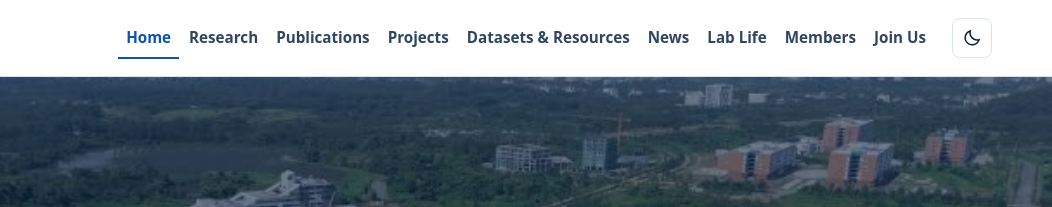
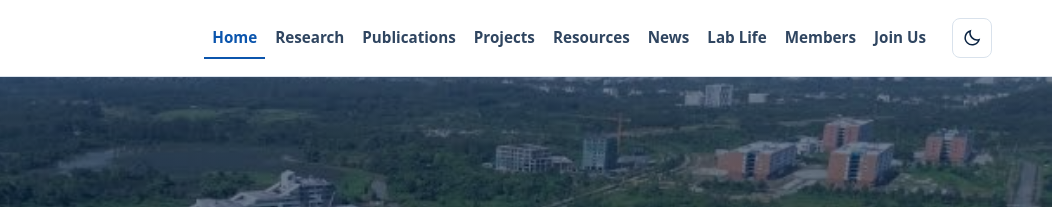
Before and after one commit to pairs-lab/pairs-lab.github.io, a plain HTML site: page index.html in a window 1280 px wide. Shown: the top 207 px of the page, 228-1280 px from the left. Drawn offline with Linux system fonts and the light colour scheme.

Commit message:
update resouces

```diff
--- a/index.html
+++ b/index.html
@@ -21,7 +21,7 @@
 <a class="skip-link" href="#main">Skip to content</a>
 <header class="site-header"><div class="shell header-row">
 <a class="brand" href="./"><img class="logo-light" src="images/brand/pairs-lab-horizontal.png" width="164" height="48" alt="PAIRS Lab — Perception, Autonomy, and Intelligent Robotics Systems Lab"><img class="logo-dark" src="images/brand/pairs-lab-horizontal-dark.png" width="164" height="48" alt="PAIRS Lab — Perception, Autonomy, and Intelligent Robotics Systems Lab"></a>
-<nav class="site-nav" id="site-nav" aria-label="Main navigation"><a href="./" aria-current="page">Home</a><a href="research/">Research</a><a href="publications/">Publications</a><a href="projects/">Projects</a><a href="datasets/">Datasets &amp; Resources</a><a href="news/">News</a><a href="life/">Lab Life</a><a href="people/">Members</a><a href="join/">Join Us</a></nav>
+<nav class="site-nav" id="site-nav" aria-label="Main navigation"><a href="./" aria-current="page">Home</a><a href="research/">Research</a><a href="publications/">Publications</a><a href="projects/">Projects</a><a href="datasets/">Resources</a><a href="news/">News</a><a href="life/">Lab Life</a><a href="people/">Members</a><a href="join/">Join Us</a></nav>
 <div class="header-tools"><button class="theme-toggle" type="button" data-theme-toggle aria-label="Switch to dark theme"><svg class="moon" viewBox="0 0 24 24" fill="none" stroke="currentColor" stroke-width="1.8" aria-hidden="true"><path d="M20.5 14A8.5 8.5 0 0 1 10 3.5 8.5 8.5 0 1 0 20.5 14Z"/></svg><svg class="sun" viewBox="0 0 24 24" fill="none" stroke="currentColor" stroke-width="1.8" aria-hidden="true"><circle cx="12" cy="12" r="4"/><path d="M12 2v2M12 20v2M4.9 4.9l1.4 1.4M17.7 17.7l1.4 1.4M2 12h2M20 12h2M4.9 19.1l1.4-1.4M17.7 6.3l1.4-1.4"/></svg></button>
 <button class="nav-toggle" type="button" aria-expanded="false" aria-controls="site-nav" aria-label="Open navigation"><span></span><span></span><span></span></button></div>
 </div></header>
```
